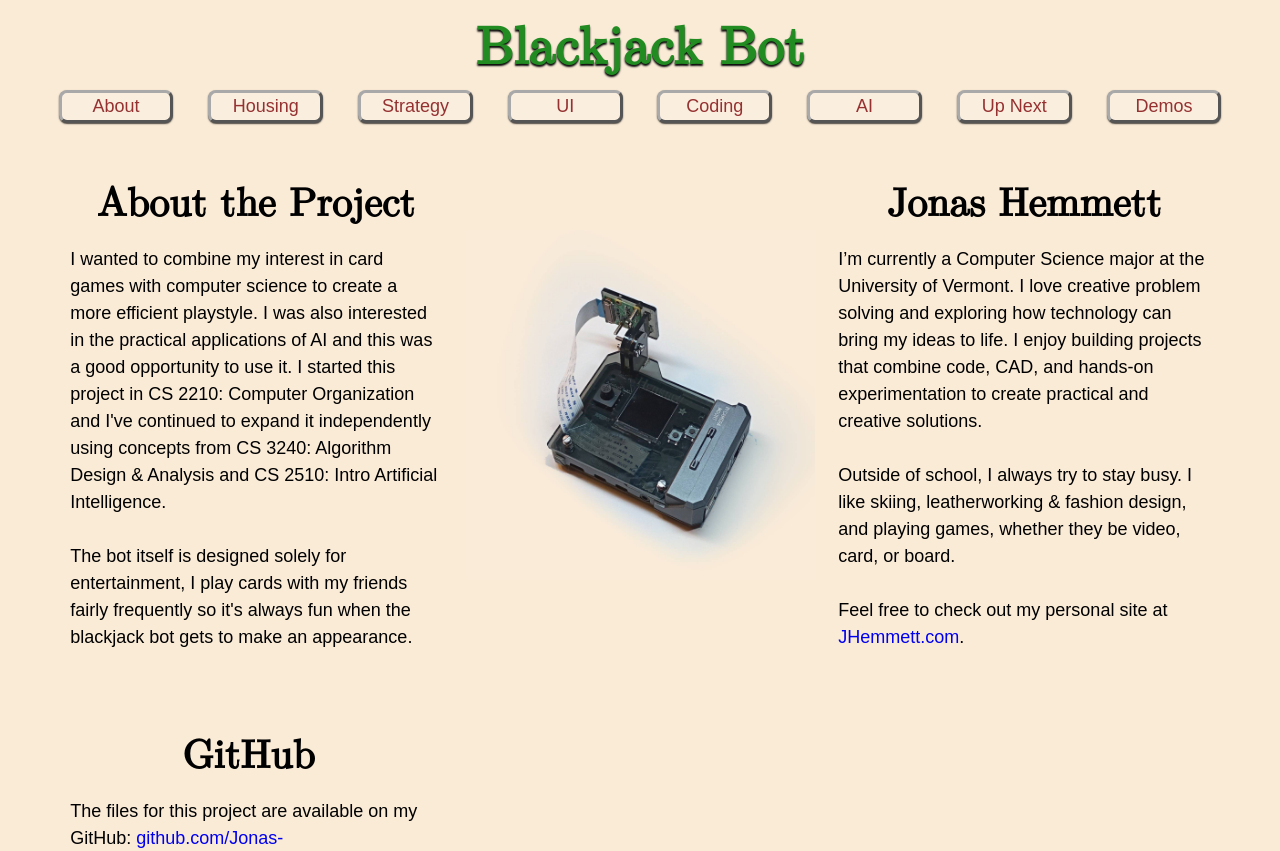
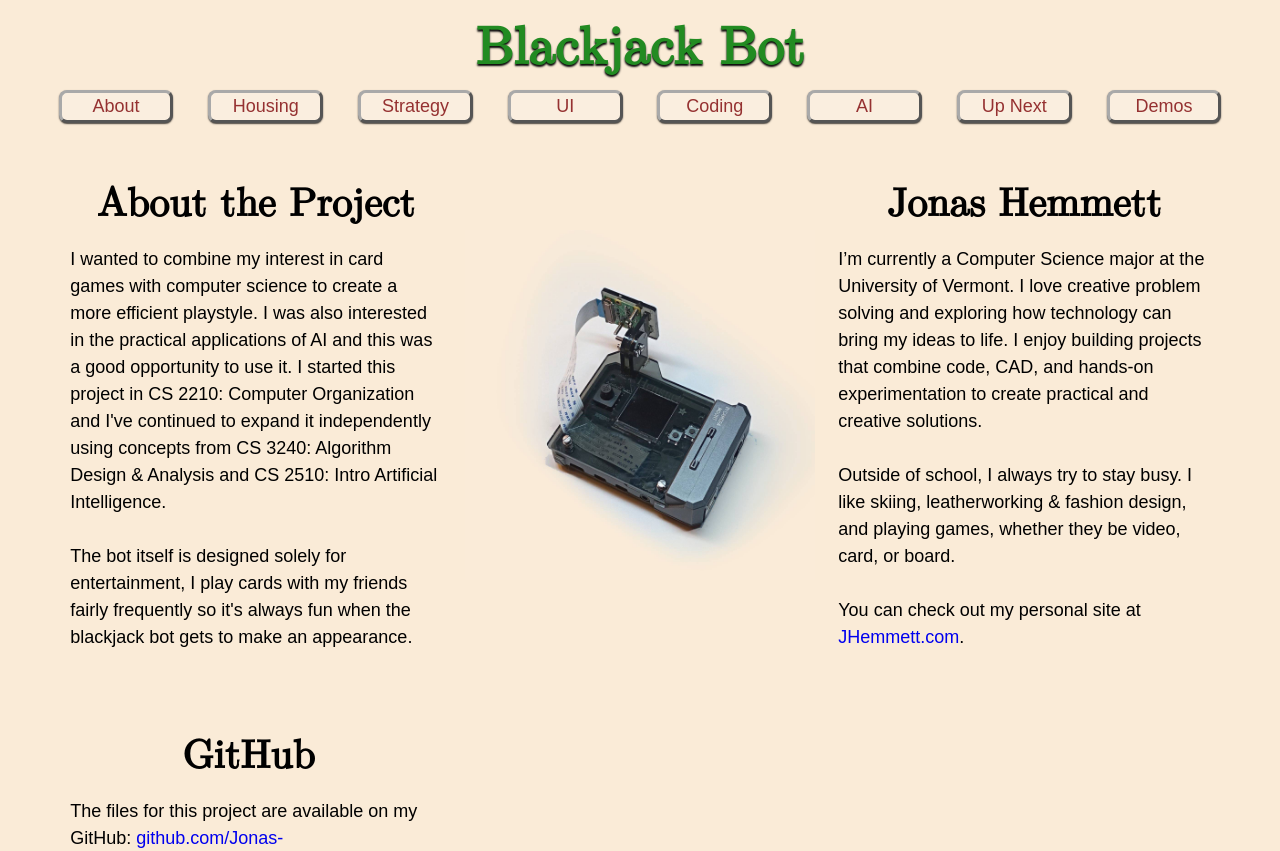
Before and after one commit to Jonas-Hemmett/Blackjack_Bot_Site, a PHP site: page / in a window 1280 px wide. Shown: the top 851 px of the page. Run offline with PHP 8.4, Linux system fonts and the light colour scheme; data that the repository does not hold is empty.

Commit message:
Index bio

```diff
--- a/index.php
+++ b/index.php
@@ -23,7 +23,7 @@
                     <br>
                     Outside of school, I always try to stay busy. I like skiing, leatherworking & fashion design, and playing games, whether they be video, card, or board.<br>
                     <br>
-                    Feel free to check out my personal site at <a href = "https://jhemmett.com/">JHemmett.com</a>.
+                    You can check out my personal site at <a href = "https://jhemmett.com/">JHemmett.com</a>.
                 </p>
             </section>
         </div>
```
